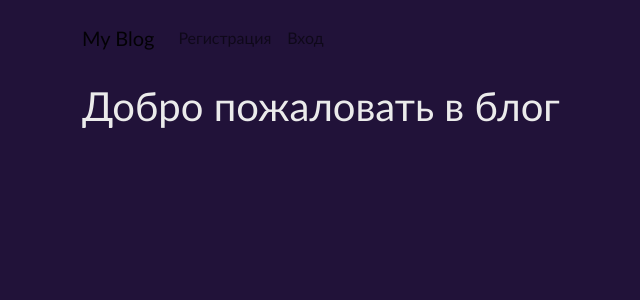
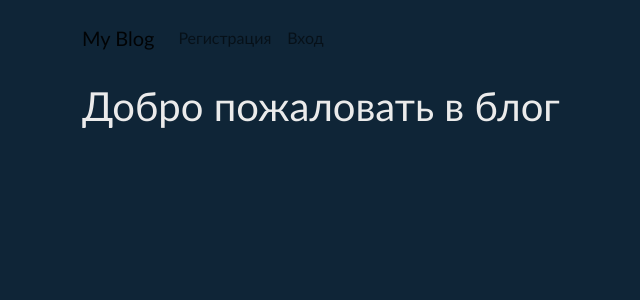
Before and after one commit to aleksmn/Flask_blog, a Flask app: page / in a window 1280 px wide. Shown: the top 300 px of the page, without its empty margins (0-640 px from the left). Run offline with Flask 3, Linux system fonts and the light colour scheme; data that the repository does not hold is empty; some libraries are stand-ins or nearby versions.

Commit message:
fix styles

```diff
--- a/myblog/static/style.css
+++ b/myblog/static/style.css
@@ -1,6 +1,6 @@
 body {
     font-family: Calibri,'Gill Sans', 'Gill Sans MT', 'Trebuchet MS', sans-serif;
     line-height: 1.5;
-    background-color: rgb(33, 18, 57);
     padding-top: 10px;
+    /* background-color: rgb(38, 31, 56); */
 }
```
